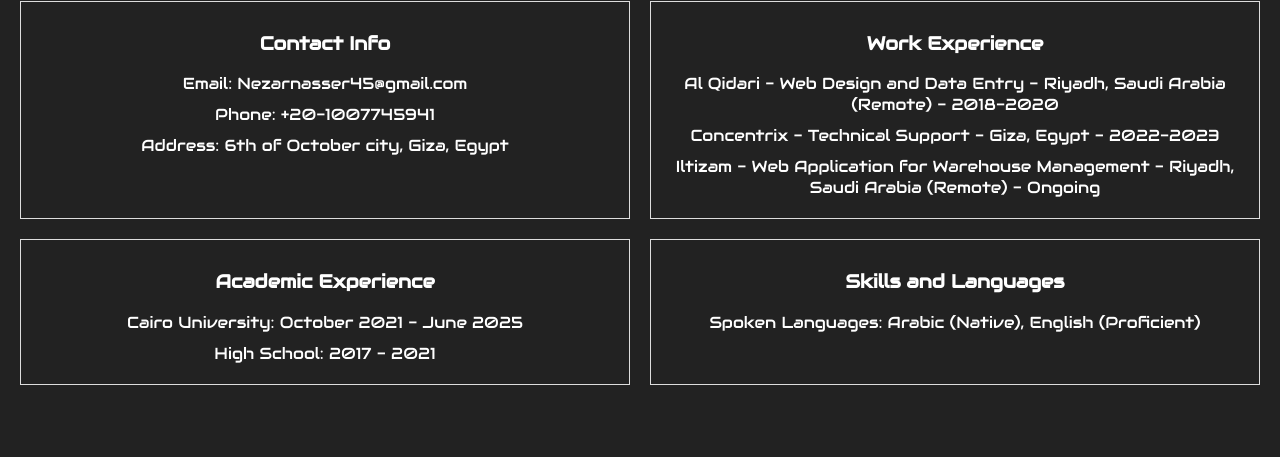
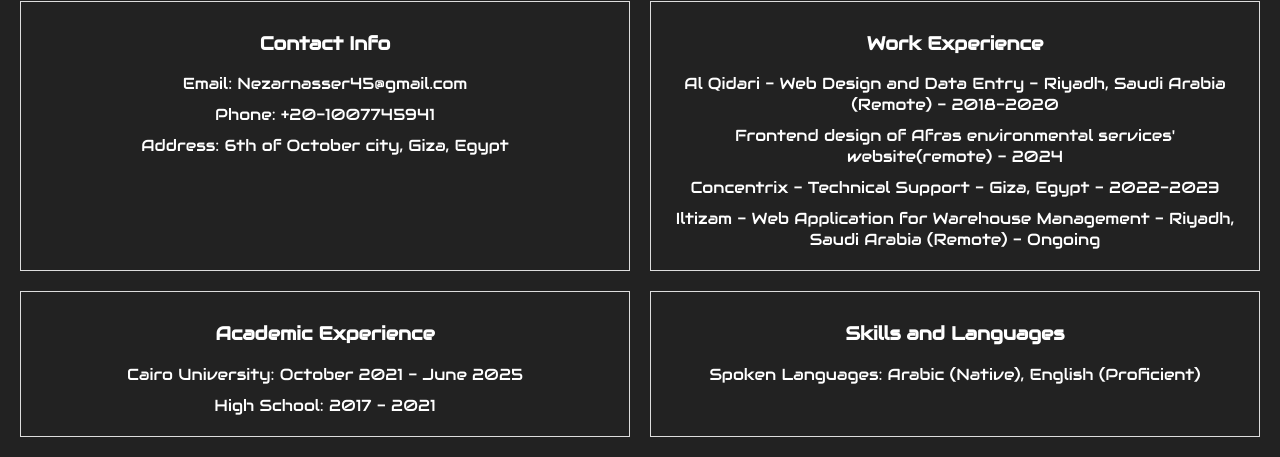
Before and after one commit to Nezar-Gazer-ENG/Nezar_Nasser, a plain HTML site: page index.html in a window 1280 px wide. Both pictures are taken after a click on the button "Information". Shown: the part 464-921 px from the top of the page. Before the commit the page ends 869 px from the top, so only its background shows below. Drawn offline with Linux system fonts and the light colour scheme.

Commit message:
Update index.html

```diff
--- a/index.html
+++ b/index.html
@@ -57,6 +57,7 @@
             <h3>Work Experience</h3>
             <ul>
                 <li>Al Qidari - Web Design and Data Entry - Riyadh, Saudi Arabia (Remote) - 2018-2020</li>
+                <li>Frontend design of Afras environmental services' website(remote) - 2024 </li>
                 <li>Concentrix - Technical Support - Giza, Egypt - 2022-2023</li>
                 <li>Iltizam - Web Application for Warehouse Management - Riyadh, Saudi Arabia (Remote) - Ongoing</li>
             </ul>
```
